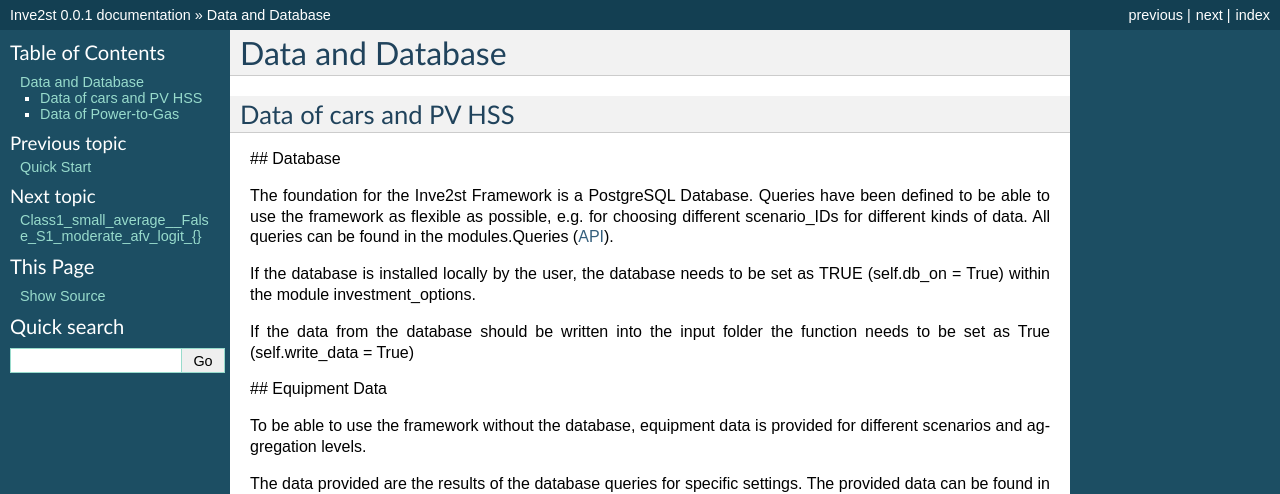
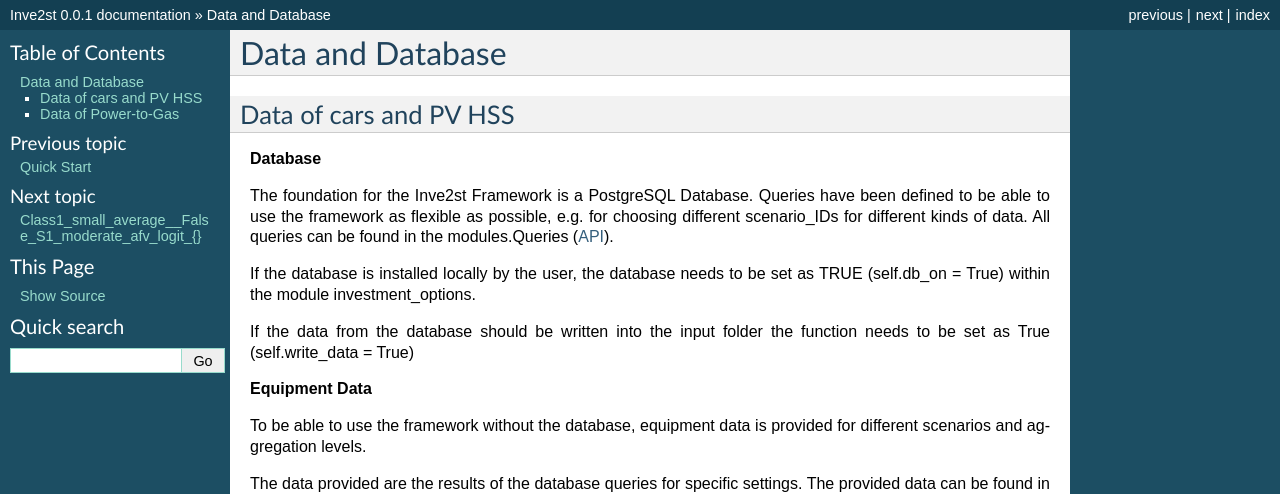
Before and after one commit to CSenkpiel/Inve2st, a Sphinx documentation site: the page built from docs/source/data_and_data_base.rst, in a window 1280 px wide. Shown: the top 494 px of the page. Built offline with Sphinx 7.4.7, drawn with Linux system fonts in a browser that asks for light colours.

```diff
--- a/docs/source/data_and_data_base.rst
+++ b/docs/source/data_and_data_base.rst
@@ -5,7 +5,7 @@ Data and Database
 
 Data of cars and PV HSS
 ------------------------------
-## Database
+**Database**
 
 The foundation for the Inve2st Framework is a PostgreSQL Database. Queries have been defined to be able to use the framework as flexible as possible, e.g. for choosing different scenario_IDs for different kinds of data. All queries can be found in the modules.Queries (:ref:`API`).
 
@@ -14,7 +14,7 @@ If the database is installed locally by the user, the database needs to be set a
 If the data from the database should be written into the input folder the function needs to be set as True (self.write_data = True)
 
 
-## Equipment Data
+**Equipment Data**
 
 To be able to use the framework without the database, equipment data is provided for different scenarios and aggregation levels.
 
```
